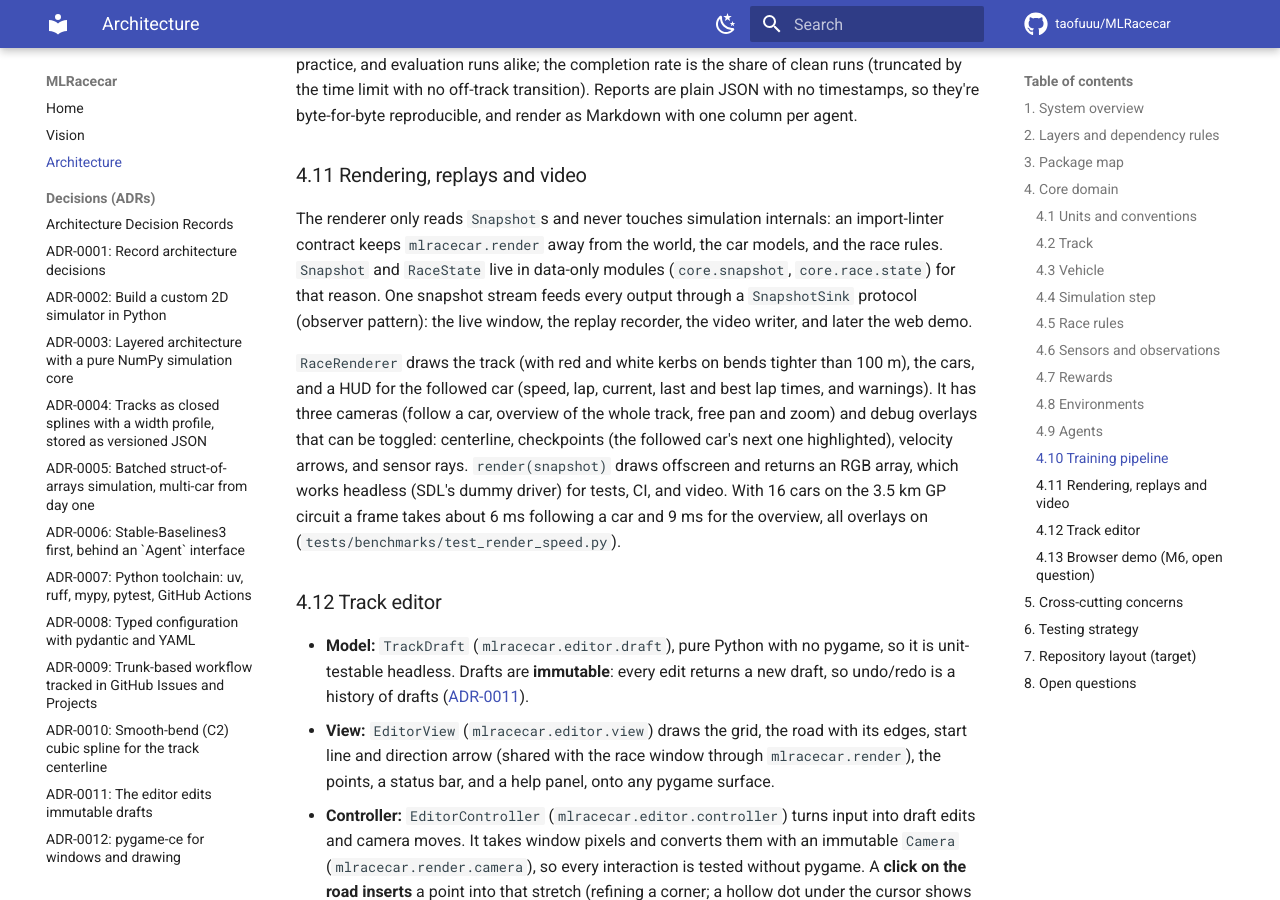
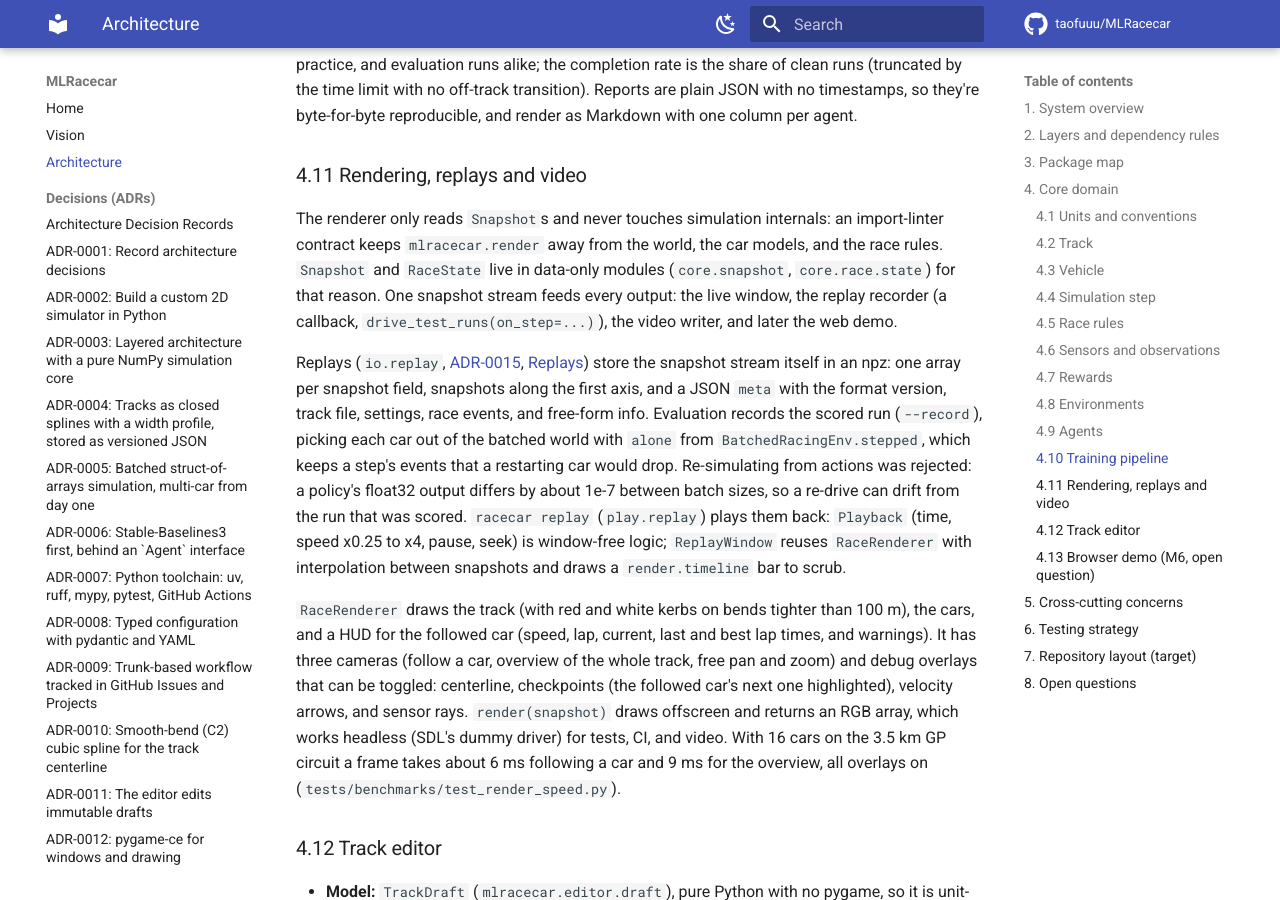
Before and after one commit to taofuuu/MLRacecar, an MkDocs documentation site: the page built from docs/architecture.md, in a window 1280 px wide and 900 px high, scrolled down 8881 px. Built offline with MkDocs 1.6.1 and Material for MkDocs 9.7.7, drawn with Linux system fonts in a browser that asks for light colours; comment, search, counter and statistics services are not loaded.

Commit message:
docs: replays
ADR-0015 records the decision: replays store the snapshot stream (not inputs to re-simulate, which break with code changes and drift with a neural network's batch-size rounding) in NumPy's npz, with the measured alternatives (MessagePack, gzipped JSON). A new Replays page covers recording with racecar eval --record, watching with racecar replay (every key), the file's arrays and meta, and why the race is recorded rather than the actions. Evaluation lists --record; the environment page explains BatchedRacingEnv.stepped; architecture 4.11 as built; glossary (replay, scrub, npz); README, changelog, the ADR index, and the docs navigation.

```diff
--- a/docs/architecture.md
+++ b/docs/architecture.md
@@ -360,8 +360,19 @@ column per agent.
 The renderer only reads `Snapshot`s and never touches simulation internals: an import-linter
 contract keeps `mlracecar.render` away from the world, the car models, and the race rules.
 `Snapshot` and `RaceState` live in data-only modules (`core.snapshot`, `core.race.state`) for
-that reason. One snapshot stream feeds every output through a `SnapshotSink` protocol (observer
-pattern): the live window, the replay recorder, the video writer, and later the web demo.
+that reason. One snapshot stream feeds every output: the live window, the replay recorder (a
+callback, `drive_test_runs(on_step=...)`), the video writer, and later the web demo.
+
+Replays (`io.replay`, [ADR-0015](adr/0015-replays-as-npz-snapshot-streams.md),
+[Replays](replays.md)) store the snapshot stream itself in an npz: one array per snapshot field,
+snapshots along the first axis, and a JSON `meta` with the format version, track file, settings,
+race events, and free-form info. Evaluation records the scored run (`--record`), picking each
+car out of the batched world with `alone` from `BatchedRacingEnv.stepped`, which keeps a step's
+events that a restarting car would drop. Re-simulating from actions was rejected: a policy's
+float32 output differs by about 1e-7 between batch sizes, so a re-drive can drift from the run
+that was scored. `racecar replay` (`play.replay`) plays them back: `Playback` (time, speed
+x0.25 to x4, pause, seek) is window-free logic; `ReplayWindow` reuses `RaceRenderer` with
+interpolation between snapshots and draws a `render.timeline` bar to scrub.
 
 `RaceRenderer` draws the track (with red and white kerbs on bends tighter than 100 m), the
 cars, and a HUD for the followed car (speed, lap, current, last and best lap times, and
--- a/mkdocs.yml
+++ b/mkdocs.yml
@@ -35,6 +35,7 @@ nav:
       - adr/0012-pygame-ce-for-windows-and-drawing.md
       - adr/0013-track-checks-in-the-background.md
       - adr/0014-kinematic-car-model.md
+      - adr/0015-replays-as-npz-snapshot-streams.md
       - ADR template: adr/0000-template.md
   - Track file format: track-format.md
   - Settings: configuration.md
@@ -47,6 +48,7 @@ nav:
   - Trained agents: agents.md
   - Training: training.md
   - Evaluation: evaluation.md
+  - Replays: replays.md
   - RL fundamentals: rl-guide.md
   - Roadmap: roadmap.md
   - Glossary: glossary.md
```
Also changed, not shown: CHANGELOG.md (+7 -0 lines), README.md (+6 -3 lines), docs/adr/0015-replays-as-npz-snapshot-streams.md (added, +69 -0 lines), docs/adr/README.md (+1 -0 lines), docs/environment.md (+5 -0 lines), docs/evaluation.md (+1 -0 lines), docs/glossary.md (+3 -0 lines), docs/replays.md (added, +72 -0 lines).
